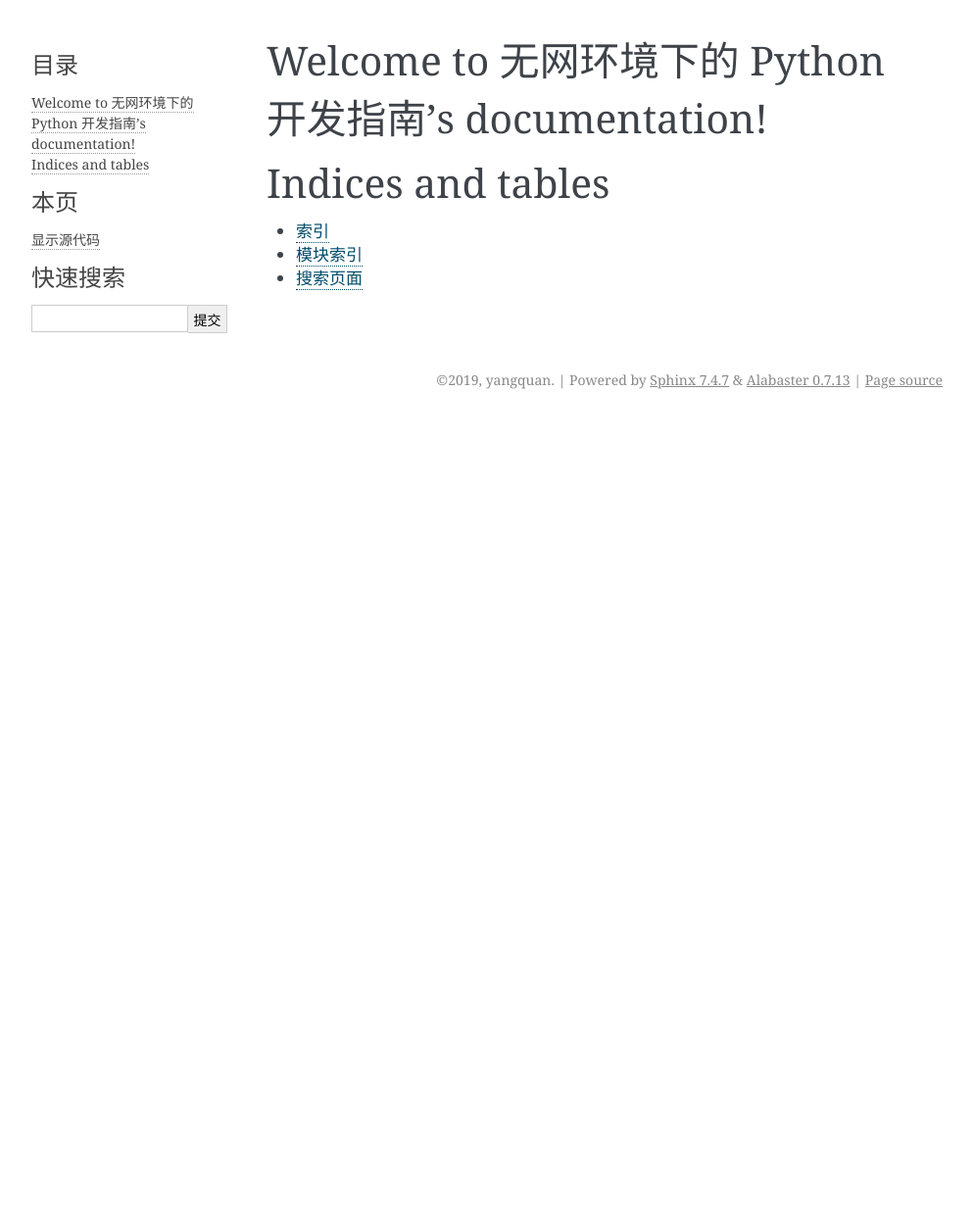
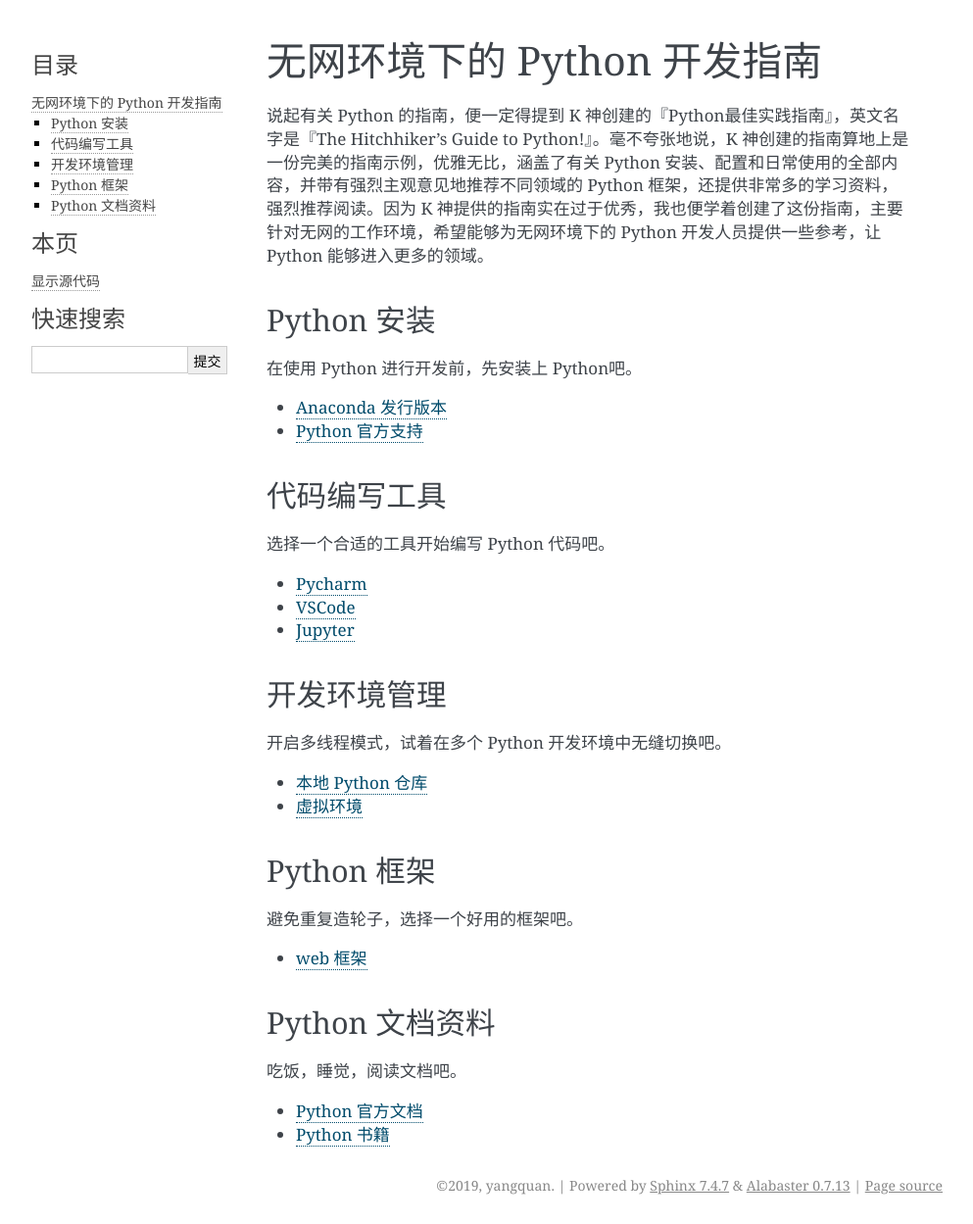
Before and after one commit to youngquan/python-guide-offline-zh, a Sphinx documentation site: the page built from source/index.rst, in a window 1280 px wide. Shown: the whole page at 98% size, without its empty margins (148-1141 px from the left). Built offline with Sphinx 7.4.7, drawn with Linux system fonts in a browser that asks for light colours; before the commit the page ends 900 px from its top, so only the background shows below that.

Commit message:
利用 makrdown 整理的第一版

````diff
--- /dev/null
+++ b/source/coding_tools.rst
@@ -0,0 +1,22 @@
+.. _coding_tools:
+
+Pycharm
+-----------------
+
+Pycharm 是 JetBrains 公司针对 Python 推出的专业开发工具。就像 IDEA 在 Java 工程师之间的流行，Pycharm 也无可争议的是目前最好用的 Python IDE。它提供了强大的智能提示功能，支持大量的 Web 框架和性能测试工具，**并具备远程运行、调试程序的功能。** 远程调试运行 Python 程序的功能有时是非常实用的，因为经常我们编写的 Python 代码是需要运行在 Linux 服务器上的，而不是运行在本地的 Windows 服务器上。
+
+VSCode
+-----------------
+
+**虽然 Pycharm 功能强大，但有时会觉得 Pycharm 过于庞大和笨重，启动速度感人。因此，有时你还会需要 VScode 的帮助。** VSCode 是微软开源的一款现代化编辑器，支持各种语言，并以扩展的模式提供了强大的功能支持，Nodepad ++ 肯定因为 VSCode 减少了不少用户。最近微软在极力推广 Python，还推出了远程模式的VSCode，还官方支持了 NoteBook。不管怎样，当你需要打开单个 Python 文件，或者需要阅读某个项目的源码时，VsCode 都是一个不错的选择。
+
+Jupyter
+-----------------
+
+Jupyter 项目主要提供交互式计算，帮助用户在数据探索和算法设计阶段，获知代码的中间结果，从而迭代地去编写并改进代码。**事实上，我们无法一次性就设计好代码逻辑，而需要在获知代码中间结果的基础上，持续编程。**
+
+Jupyter 的名称来自，Julia、Python 和 R 三种编程语言的组合，以表明它对这三种编程语言的支持。然而事实上，目前 Jupyter 已经支持 40 种编程语言的交互式计算了。Jupyter 项目包含了多个子项目，包括 JupyterNotebook、JupyterLab和JupyterHub。
+
+JupyterLab 是下一代的 JupyterNotebook，提供了一个基于 Web 的交互式开发环境，整合了 Notebook 的功能，并同时提供了多种数据的预览，相比 Notebook 有更好的 UI 设计和体验。同时，JupyterLab 还提供了可扩展的模块化支持，阿里的 PI 平台中关于拖拽神经网络的模块便是基于 JupyterLab 开发。
+
+JupyterHub 则主要面向多用户，通过 JupyterHub 你可以方便地为多个的用户提供交互式开发服务，而不相互影响。
--- /dev/null
+++ b/source/contents.rst.inc
@@ -0,0 +1,49 @@
+Python 安装
+-------------------
+
+在使用 Python 进行开发前，先安装上 Python吧。
+
+.. toctree::
+   :maxdepth: 2
+
+   install.rst
+
+代码编写工具
+-----------------------
+
+选择一个合适的工具开始编写 Python 代码吧。
+
+.. toctree::
+   :maxdepth: 2
+
+   coding_tools.rst
+
+开发环境管理
+-----------------------
+
+开启多线程模式，试着在多个 Python 开发环境中无缝切换吧。
+
+.. toctree::
+   :maxdepth: 2
+
+   environment.rst
+
+Python 框架
+-----------------------
+
+避免重复造轮子，选择一个好用的框架吧。
+
+.. toctree::
+   :maxdepth: 2
+
+   frameworks.rst
+
+Python 文档资料
+-----------------------
+
+吃饭，睡觉，阅读文档吧。
+
+.. toctree::
+   :maxdepth: 2
+
+   documents.rst
--- /dev/null
+++ b/source/documents.rst
@@ -0,0 +1,11 @@
+.. _documents:
+
+Python 官方文档
+-----------------------------
+
+在知乎上有个一个好友，每次我提出有关 Python 语言的问题时，他都能引用 Python 的官方文档给我解答，足以可见 Python 文档的强大。目前，Python 的文档已经有了中文翻译版本，在 Python 官方文档的侧边栏，可以下载不同版本和不同形式的 Python 文档，导入到无法联网环境中，便能够随时浏览和查阅 Python 的官方文档。有时下载官方的文档无法提供搜索的功能，则可能是因为 `search.js` 这个文件权限不足造成的。
+
+Python 书籍
+-------------------------
+
+目前，我只能推荐 3 本我阅读过的 Python 书籍，包括 《Python Tricks》、《Python Cookbook》、《Fluent Python》。《Python Tricks 》非常简单易懂，适合入门 Python 后开始 Python 进阶的第一本读物。《Python Cookbook》写得非常好，是编写 Python 代码时可以随时查找样式代码的最好示例。《Fluent Python》也是我极其推荐的一本书，我甚至后悔没有早点读到这本书，读完整本书才真正体会到之前对 Python 的理解有多么肤浅，之前写的关于 Python 的文章实在是不堪入目。不过，我一点都不灰心，因为一件事不可能一开始就做的很好的，总是慢慢地做，慢慢地坚持，才会做得很好。
--- /dev/null
+++ b/source/environment.rst
@@ -0,0 +1,27 @@
+.. _environment:
+
+无网环境下的 Python 开发依然需要一个 Python 仓库。
+
+本地 Python 仓库
+--------------------------------
+
+管理 Python 包最好的工具就是 pip，但因为无法联网，我们无法配置 pip 源，从而随心所欲地下载相应的 Python 包。还好 Python 社区提供了一些搭建本地 Python 仓库的工具，能够方便我们在联网环境中下载需要的 Python 包，拷贝到离线环境后，通过配置本地的 Python 仓库，使用 pip install 命令安装指定的 Python 包。Awesome Python 网站提供了4个用于搭建本地的 Python 仓库，包括 warehouse、bandersnatch、devpi、localshop。warehouse 是Python 官方的 Python 仓库，bandersnatch 是对整个 Python 库的镜像，容量过大。devpi 和 localshop 使用起来都需要更多的精力。**如果只是小型的团队，更加推荐先是使用 Pypiserver，它更加小型，也更加实用。**
+
+虽然说 Python 代码也是跨平台的，但各个 Python 包仍然有不同操作系统和芯片指令集的区别。去查看 PyPi 网站提供的有关 tensorflow 的 Python 包列表，便可以看到不同 Python 版本、不同操作系统以及不同芯片指令集的区别：
+
+因此当我们使用 `pip download` 命令下载 Python 包的时候，默认只是下载当前命令运行平台相关的 Python 包，包括当前的 Python 版本、操作系统以及芯片指令集。在离线环境下，由于导入资料的成本的高昂，我们有时希望一次导入所有版本的 Python 包和依赖；另一方面，又由于我们经常会命令从 Windows 操作系统上下载 Linux 系统上的 Python 包和依赖，我们也希望能够直接下载不同操作系统、不同芯片指令集甚至 Python 版本的 Python 库。**虽然 pip 提供了以下跨平台的操作指令和参数，但有时仍然会因为依赖的问题而导致下载失败。**因此，如果你需要下载某个 Python 包，我这里会推荐我之前编写的一个 Python 库：pip-download，虽然目前还是我一个人使用，但还是很方便的可以试一下。
+
+虚拟环境
+---------------------------
+
+开发的 Python 项目多了以后，便经常会遇到依赖冲突的问题。项目 1 用了 A 版本的 Python 库 package，项目 2 用了 B 版本的 Python 库 package，那么如果都用系统版本的 Python 环境，是无法同时安装同一 Python 库的两个版本。因而，virtualenv 和 Python 3 自带的 venv 模块便能发挥左右。你可以通过执行如下的命令建立虚拟环境，并进行激活，从而拥有一个干净的 Python 依赖：
+
+```bash
+$ python3 -m venv venv
+$ source venv/bin/activate
+
+$ pip install virtualenv
+$ virtualenv
+```
+
+此外，Anaconda 的 Python 版本也自带了虚拟环境管理工具 conda，Pyenv 则是一个能够建立不同 Python 版本虚拟环境的一个工具，而在 Python 包依赖及其管理上，还有很多知名的工具值得了解：propetry。Python 在包及其依赖上的管理实在过于宽泛，导致了诸多不方便和不一致。但我们还有未来不是吗？
--- /dev/null
+++ b/source/frameworks.rst
@@ -0,0 +1,6 @@
+.. _frameworks:
+
+web 框架
+----------------------
+
+Python 已经发展了很多成熟的框架，使用起来非常的方便。这里主要推荐 web 开发的一些框架，而其它的 Python 框架则会持续更新。Flask 是 Python 中的一个微服务 Web 框架，对 Web 开发新手极其友好，比 Spring MVC 和 Spring Boot 好太多了。Django 是 Python 中的一个企业级 Web 框架，包含各种开箱即用的功能，Instagram 便是 Django 的忠实用户。而 Django Rest Framework 和 Flask-Rest 则是编写 restful 接口两个非常好用的工具。
--- a/source/index.rst
+++ b/source/index.rst
@@ -3,18 +3,9 @@
    You can adapt this file completely to your liking, but it should at least
    contain the root `toctree` directive.
 
-Welcome to 无网环境下的 Python 开发指南's documentation!
+无网环境下的 Python 开发指南
 ========================================================
 
-.. toctree::
-   :maxdepth: 2
-   :caption: Contents:
+说起有关 Python 的指南，便一定得提到 K 神创建的『Python最佳实践指南』，英文名字是『The Hitchhiker’s Guide to Python!』。毫不夸张地说，K 神创建的指南算地上是一份完美的指南示例，优雅无比，涵盖了有关 Python 安装、配置和日常使用的全部内容，并带有强烈主观意见地推荐不同领域的 Python 框架，还提供非常多的学习资料，强烈推荐阅读。因为 K 神提供的指南实在过于优秀，我也便学着创建了这份指南，主要针对无网的工作环境，希望能够为无网环境下的 Python 开发人员提供一些参考，让 Python 能够进入更多的领域。
 
-
-
-Indices and tables
-==================
-
-* :ref:`genindex`
-* :ref:`modindex`
-* :ref:`search`
+.. include:: contents.rst.inc
--- /dev/null
+++ b/source/install.rst
@@ -0,0 +1,13 @@
+.. _install:
+
+Anaconda 发行版本
+----------------------------
+
+Anaconda 是一个包含了大量内置数据科学包的 Python 发行版本，有开源的免费版本，也有收费的企业版本。因为 Anaconda 内置了大量的 Python 包，包括 Jupyter、Spyder、Numpy、Scipy、pandas 等常用的 Python 包，其安装包较大，大概有 500 多M。**正因为内置了大量的 Python 包，在离线环境下选择使用 Anaconda 安装 Python 会是一个明智的选择。** Anaconda 不仅提供了能够在多个平台上（Windows、macOS、Linux）一键安装的可执行二进制文件，还能够避免无法联网安装常见 Python 包的问题，并提供了相应的环境变量配置，能够让系统默认的 python 解释器和 python 命令变成最新安装的 Python 版本。Anaconda 的下载包，可以去 Anaconda 的官网下载。
+
+Python 官方支持
+---------------------------
+
+Python 的官网提供了不同 Python 版本的官方安装包，包括了 Python 源码、macOS 安装二进制文件、Windows 安装二进制文件等，也提供了一些不常用平台的安装方法。如果你想要获取最新版本的 Python，便可以去 Python 官网上下载相应的安装包进行安装。
+
+针对 Linux，Python 官方提供的是源码安装方式，**但源码安装 Python 需要有一定的 Linux 操作系统基础，因为源码安装 Python 的时候，需要安装一些额外的系统库和头文件，这样才能完整安装 Python，否则安装的 Python 是不完整的，一些扩展库是无法使用的，比如 zlib、sqlite、readline 等。** 此外，Linux 操作系统大多有自己的软件包管理器，比如 Centos 的 yum、Ubuntu 的 apt，因此我们也可以下载指定 Python 版本相应的 rpm 包及其依赖或者 deb 包及其依赖完成Python 的安装。这里就不详细介绍源码安装 Python 和下载 rpm 包以及 deb 包的方法，具体的操作可以查看我在 Github 上开源的文档仓库：python-guide-offline。
````
Also changed, not shown: 1 other file.
